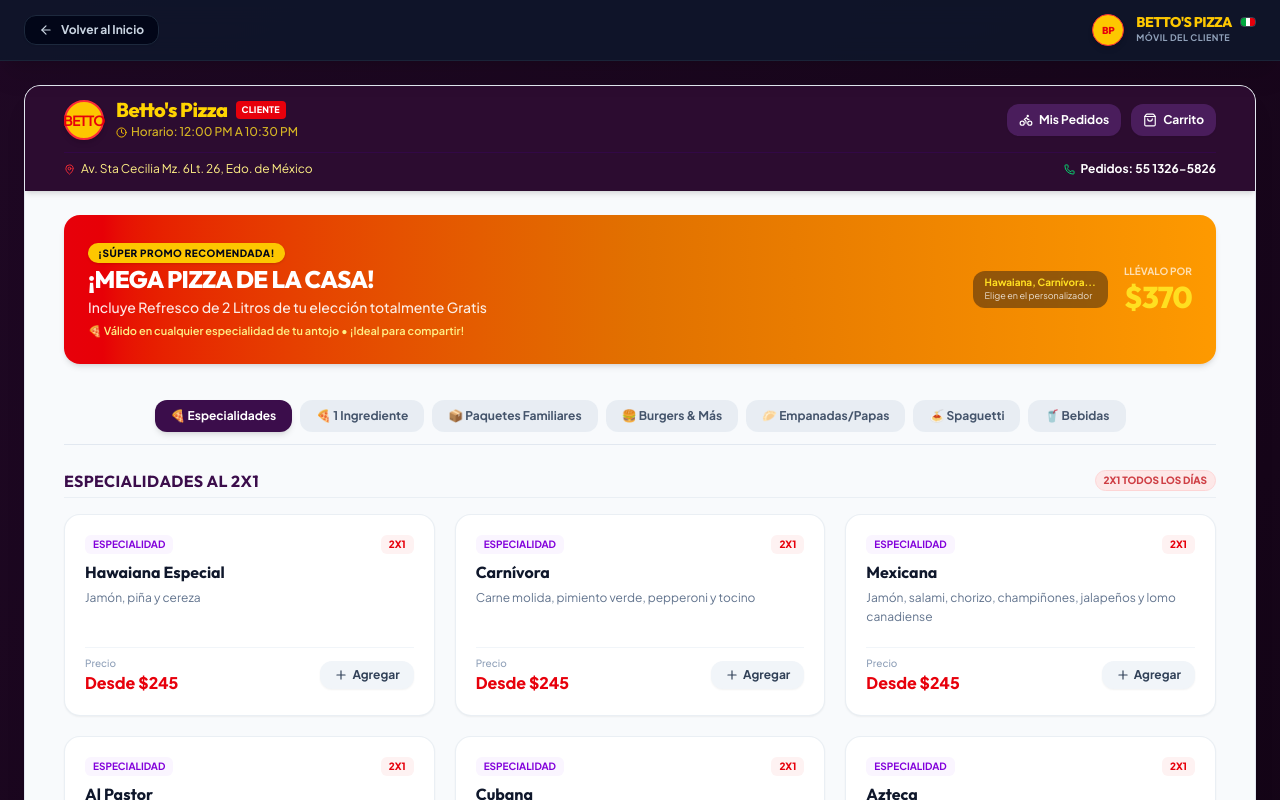
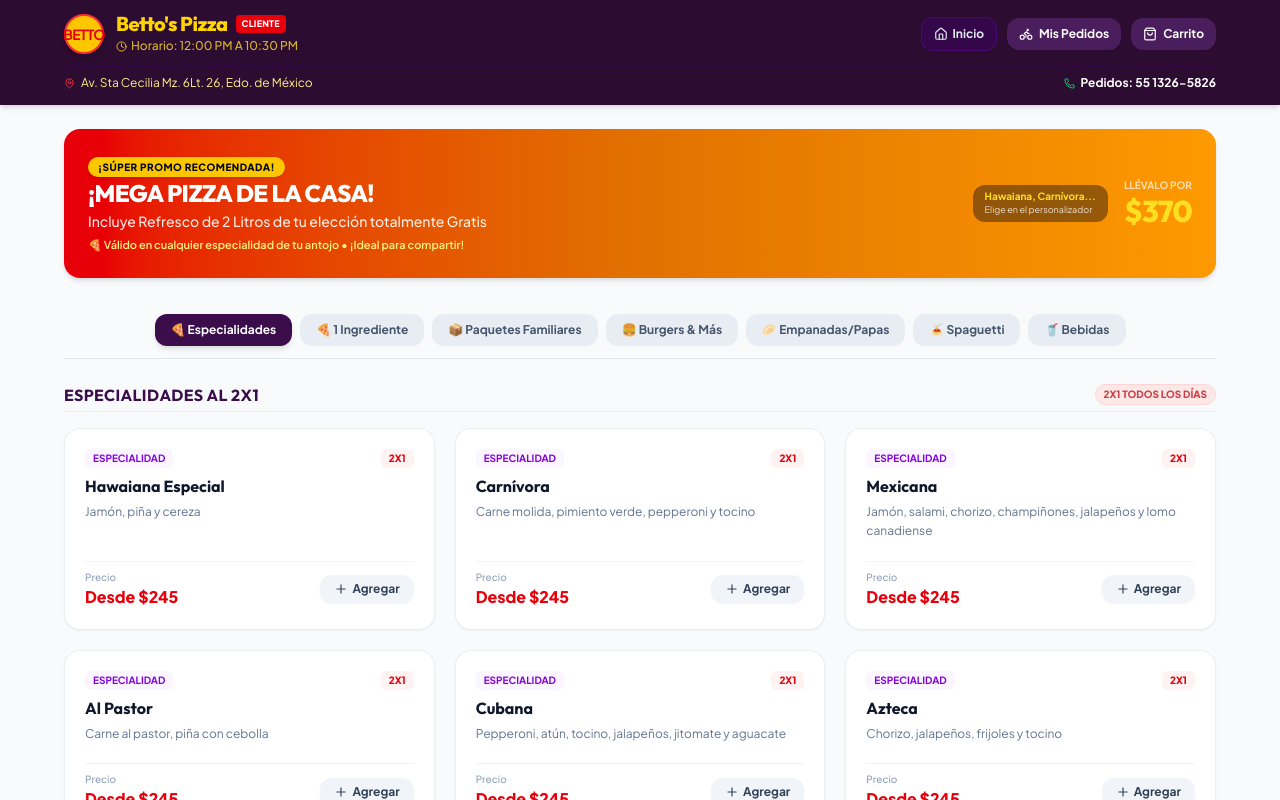
Before and after one commit to haroldove90-spec/Bettos-Pizza, a React (Vite) app: page / in a window 1280 px wide. Both pictures are taken after a click on the button "Cliente (Móvil)". Shown: the top 800 px of the page. Built offline with nearby package versions, Linux system fonts and the light colour scheme.

Commit message:
refactor: move navigation to individual modules
Migrate the global navigation header from App.tsx into individual components (POS, Client, Kitchen, Admin) to allow for customized navigation controls per module.

```diff
--- a/src/App.tsx
+++ b/src/App.tsx
@@ -58,43 +58,6 @@
 
   return (
     <div className="min-h-screen bg-slate-950 flex flex-col pizza-gradient text-slate-100 select-none animate-fadeIn">
-
-      {/* Sleek Navigation Header (Only visible when not on Home) */}
-      {viewMode !== "HOME" && (
-        <header className="bg-slate-900/90 backdrop-blur-md border-b border-slate-800/80 px-6 py-3.5 flex items-center justify-between z-40 sticky top-0 shadow-xl">
-          <button
-            onClick={() => setViewMode("HOME")}
-            className="flex items-center space-x-2 px-3.5 py-1.5 rounded-xl bg-slate-950 border border-slate-800 hover:border-slate-700 hover:bg-slate-900 text-slate-300 hover:text-white text-xs font-bold transition-all shadow-xs cursor-pointer"
-          >
-            <ArrowLeft size={14} />
-            <span>Volver al Inicio</span>
-          </button>
-
-          <div className="flex items-center space-x-3">
-            <div className="w-8 h-8 bg-yellow-400 border border-red-500 rounded-full flex items-center justify-center shadow-md font-display font-black text-red-600 text-[10px] tracking-tight shrink-0">
-              BP
-            </div>
-            <div className="flex flex-col items-end md:items-start">
-              <div className="flex items-center space-x-2">
-                <h2 className="font-display font-black text-xs md:text-sm text-yellow-400 uppercase tracking-tight leading-none">
-                  BETTO'S PIZZA
-                </h2>
-                <div className="flex h-2.5 w-4 rounded overflow-hidden shadow-xs border border-white/20 shrink-0">
-                  <div className="w-1/3 bg-green-600 h-full"></div>
-                  <div className="w-1/3 bg-white h-full"></div>
-                  <div className="w-1/3 bg-red-600 h-full"></div>
-                </div>
-              </div>
-              <span className="text-[9px] uppercase font-bold text-slate-400 tracking-wider mt-0.5">
-                {viewMode === Role.CLIENTE && "Móvil del Cliente"}
-                {viewMode === Role.VENDEDOR && "Punto de Venta (POS)"}
-                {viewMode === Role.COCINA && "Pantalla de Cocina"}
-                {viewMode === Role.ADMIN && "Panel de Administración"}
-              </span>
-            </div>
-          </div>
-        </header>
-      )}
 
       {/* Main Workspace Frame */}
       <main className="flex-1 flex flex-col min-h-0 relative">
@@ -188,12 +151,12 @@
           {viewMode === Role.CLIENTE && (
             <motion.div
               key="client-view"
-              initial={{ opacity: 0, scale: 0.98 }}
-              animate={{ opacity: 1, scale: 1 }}
-              exit={{ opacity: 0, scale: 0.98 }}
-              className="flex-1 flex items-center justify-center p-6 overflow-y-auto"
+              initial={{ opacity: 0 }}
+              animate={{ opacity: 1 }}
+              exit={{ opacity: 0 }}
+              className="flex-1 flex flex-col min-h-0 w-full"
             >
-              <ClientMobileApp onOrderPlaced={handleOrderNotification} />
+              <ClientMobileApp onOrderPlaced={handleOrderNotification} onBackToHome={() => setViewMode("HOME")} />
             </motion.div>
           )}
 
@@ -203,9 +166,9 @@
               initial={{ opacity: 0 }}
               animate={{ opacity: 1 }}
               exit={{ opacity: 0 }}
-              className="flex-1 flex flex-col"
+              className="flex-1 flex flex-col min-h-0 w-full"
             >
-              <POSSystem onOrderPlaced={handleOrderNotification} />
+              <POSSystem onOrderPlaced={handleOrderNotification} onBackToHome={() => setViewMode("HOME")} />
             </motion.div>
           )}
 
@@ -215,9 +178,9 @@
               initial={{ opacity: 0 }}
               animate={{ opacity: 1 }}
               exit={{ opacity: 0 }}
-              className="flex-1 flex flex-col"
+              className="flex-1 flex flex-col min-h-0 w-full"
             >
-              <KitchenDisplay />
+              <KitchenDisplay onBackToHome={() => setViewMode("HOME")} />
             </motion.div>
           )}
 
@@ -227,9 +190,9 @@
               initial={{ opacity: 0 }}
               animate={{ opacity: 1 }}
               exit={{ opacity: 0 }}
-              className="flex-1 flex flex-col"
+              className="flex-1 flex flex-col min-h-0 w-full"
             >
-              <AdminPanel />
+              <AdminPanel onBackToHome={() => setViewMode("HOME")} />
             </motion.div>
           )}
 
--- a/src/components/AdminPanel.tsx
+++ b/src/components/AdminPanel.tsx
@@ -22,12 +22,17 @@
   Database,
   Tag,
   MapPin,
-  Calendar
+  Calendar,
+  Home
 } from "lucide-react";
 import { Product, Order, Category, PizzaSize } from "../types";
 import { getStoredProducts, saveProducts, getStoredOrders, saveOrders, resetToInitial } from "../utils/pizzaStore";
 
-export default function AdminPanel() {
+interface AdminPanelProps {
+  onBackToHome?: () => void;
+}
+
+export default function AdminPanel({ onBackToHome }: AdminPanelProps) {
   const [products, setProducts] = useState<Product[]>([]);
   const [orders, setOrders] = useState<Order[]>([]);
 
@@ -194,14 +199,27 @@
         </div>
 
         {/* Action Trigger */}
+        <div className="flex items-center space-x-2">
+          {onBackToHome && (
+            <button
+              onClick={onBackToHome}
+              className="text-[10px] font-bold text-yellow-400 hover:text-yellow-300 flex items-center space-x-1.5 border border-yellow-900/30 bg-yellow-950/10 hover:bg-yellow-950/20 px-2.5 py-1.5 rounded-lg transition-all cursor-pointer"
+              title="Volver al Inicio"
+            >
+              <Home size={11} />
+              <span>Inicio</span>
+            </button>
+          )}
+
           <button
             onClick={handleResetData}
-          className="text-[10px] font-bold text-red-400 hover:text-red-300 flex items-center space-x-1 border border-red-900/30 bg-red-950/10 hover:bg-red-950/40 px-2.5 py-1.5 rounded-lg transition-all"
+            className="text-[10px] font-bold text-red-400 hover:text-red-300 flex items-center space-x-1 border border-red-900/30 bg-red-950/10 hover:bg-red-950/40 px-2.5 py-1.5 rounded-lg transition-all cursor-pointer"
             title="Restaurar base de datos"
           >
             <Database size={11} />
             <span className="hidden sm:inline">Restaurar Demo</span>
           </button>
+        </div>
       </div>
 
       {/* Main Container */}
--- a/src/components/ClientMobileApp.tsx
+++ b/src/components/ClientMobileApp.tsx
@@ -18,16 +18,18 @@
   ArrowLeft,
   Sparkles,
   Info,
-  Bike
+  Bike,
+  Home
 } from "lucide-react";
 import { Product, PizzaSize, Category, OrderItem, OrderType, Order } from "../types";
 import { getStoredProducts, getStoredOrders, saveOrders, generateOrderNumber } from "../utils/pizzaStore";
 
 interface ClientMobileAppProps {
   onOrderPlaced?: () => void;
+  onBackToHome?: () => void;
 }
 
-export default function ClientMobileApp({ onOrderPlaced }: ClientMobileAppProps) {
+export default function ClientMobileApp({ onOrderPlaced, onBackToHome }: ClientMobileAppProps) {
   const [products, setProducts] = useState<Product[]>([]);
   const [activeTab, setActiveTab] = useState<string>("Especialidad");
   const [cart, setCart] = useState<OrderItem[]>([]);
@@ -216,7 +218,7 @@
   const promoProduct = products.find(p => p.isPromo);
 
   return (
-    <div className="w-full flex-1 bg-slate-50 text-slate-800 flex flex-col relative select-none rounded-2xl overflow-hidden shadow-xl border border-slate-200">
+    <div className="w-full flex-1 bg-slate-50 text-slate-800 flex flex-col relative select-none">
 
       {/* Pizzeria branding header */}
       <div className="bg-[#2C0C30] text-white px-4 md:px-6 py-3.5 shadow-md relative z-20 flex flex-col shrink-0">
@@ -237,6 +239,17 @@
           </div>
 
           <div className="flex items-center space-x-2.5">
+            {onBackToHome && (
+              <button
+                onClick={onBackToHome}
+                className="px-3 py-2 rounded-xl bg-purple-950/50 hover:bg-purple-900/60 border border-purple-800/40 text-slate-200 hover:text-white text-xs font-bold transition-all shadow-xs flex items-center space-x-1 cursor-pointer"
+                title="Volver al Inicio"
+              >
+                <Home size={14} />
+                <span className="hidden md:inline">Inicio</span>
+              </button>
+            )}
+
             <button
               onClick={() => setViewState("status")}
               className={`relative px-3 py-2 rounded-xl transition-all flex items-center space-x-1.5 text-xs font-bold shadow-xs ${
--- a/src/components/KitchenDisplay.tsx
+++ b/src/components/KitchenDisplay.tsx
@@ -18,12 +18,17 @@
   Volume2,
   VolumeX,
   MapPin,
-  FileText
+  FileText,
+  Home
 } from "lucide-react";
 import { Order, OrderStatus } from "../types";
 import { getStoredOrders, saveOrders } from "../utils/pizzaStore";
 
-export default function KitchenDisplay() {
+interface KitchenDisplayProps {
+  onBackToHome?: () => void;
+}
+
+export default function KitchenDisplay({ onBackToHome }: KitchenDisplayProps) {
   const [orders, setOrders] = useState<Order[]>([]);
   const [soundEnabled, setSoundEnabled] = useState<boolean>(true);
   const previousOrdersCount = useRef<number>(0);
@@ -154,6 +159,17 @@
 
         {/* Audio control & Quick Trigger */}
         <div className="flex items-center space-x-3">
+          {onBackToHome && (
+            <button
+              onClick={onBackToHome}
+              className="px-3 py-1.5 rounded-lg bg-yellow-400/10 hover:bg-yellow-400/20 border border-yellow-400/20 text-yellow-400 text-xs font-bold transition-all flex items-center space-x-1 cursor-pointer mr-2"
+              title="Volver al Inicio"
+            >
+              <Home size={14} />
+              <span>Inicio</span>
+            </button>
+          )}
+
           <button
             onClick={() => setSoundEnabled(!soundEnabled)}
             className={`px-3 py-1.5 rounded-lg text-xs font-semibold flex items-center space-x-1.5 transition-all ${
--- a/src/components/POSSystem.tsx
+++ b/src/components/POSSystem.tsx
@@ -21,16 +21,18 @@
   List,
   Sparkles,
   Printer,
-  ChevronDown
+  ChevronDown,
+  Home
 } from "lucide-react";
 import { Product, PizzaSize, Category, OrderItem, OrderType, Order } from "../types";
 import { getStoredProducts, getStoredOrders, saveOrders, generateOrderNumber } from "../utils/pizzaStore";
 
 interface POSSystemProps {
   onOrderPlaced?: () => void;
+  onBackToHome?: () => void;
 }
 
-export default function POSSystem({ onOrderPlaced }: POSSystemProps) {
+export default function POSSystem({ onOrderPlaced, onBackToHome }: POSSystemProps) {
   const [products, setProducts] = useState<Product[]>([]);
   const [searchQuery, setSearchQuery] = useState<string>("");
   const [selectedCategory, setSelectedCategory] = useState<string>("All");
@@ -219,6 +221,17 @@
 
         {/* Quick info */}
         <div className="flex items-center space-x-4">
+          {onBackToHome && (
+            <button
+              onClick={onBackToHome}
+              className="px-3 py-1.5 rounded-lg bg-purple-950/40 hover:bg-purple-900/40 border border-purple-800/30 text-slate-200 hover:text-white text-xs font-bold transition-all flex items-center space-x-1 cursor-pointer"
+              title="Volver al Inicio"
+            >
+              <Home size={14} />
+              <span>Inicio</span>
+            </button>
+          )}
+
           <div className="text-right hidden sm:block">
             <p className="text-xs text-purple-200">Terminal #01</p>
             <p className="text-[9px] text-green-400 font-mono flex items-center justify-end">
```
Lines whose indentation alone changed are shown as unchanged.
